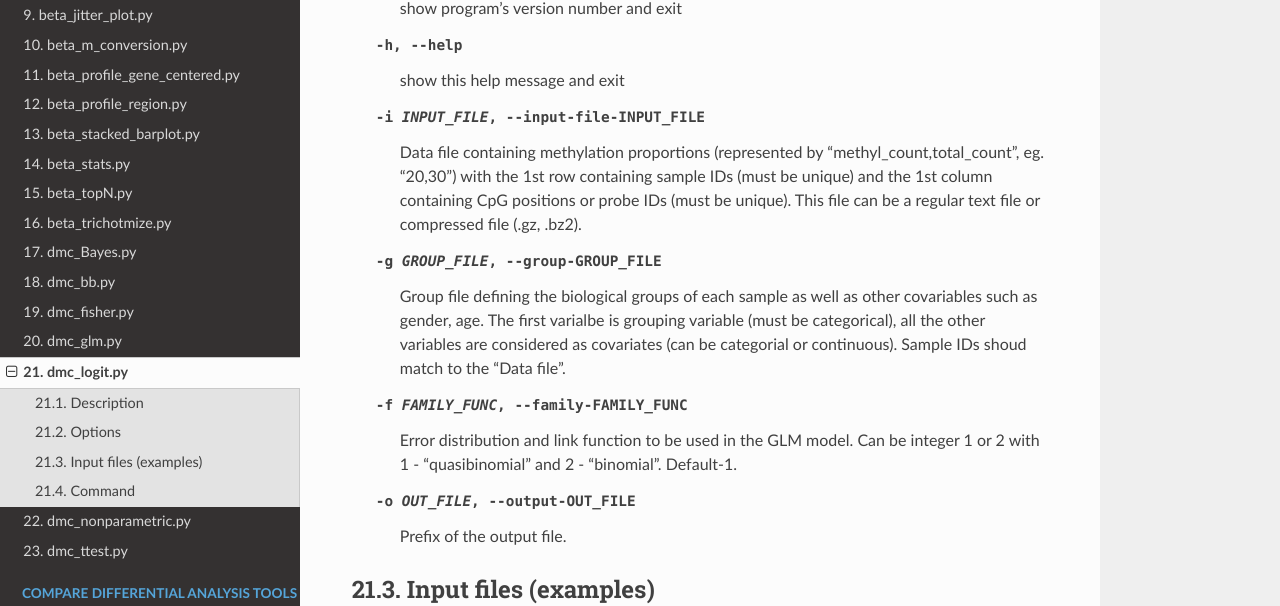
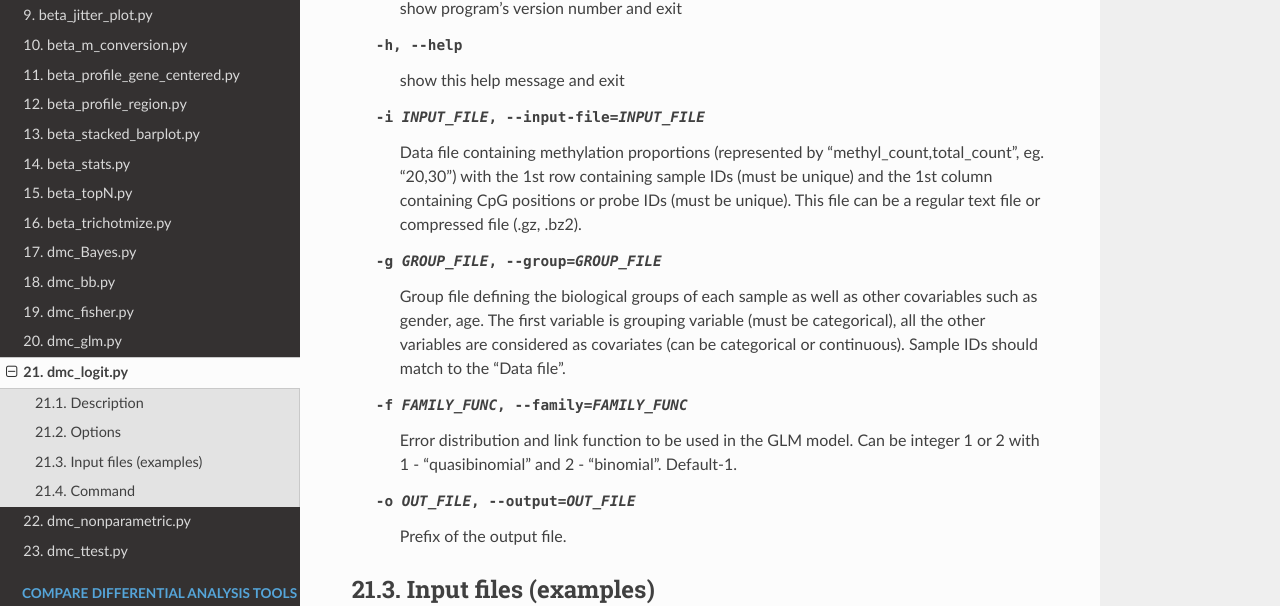
Before and after one commit to liguowang/cpgtools, a Sphinx documentation site: the page built from docs/source/demo/dmc_logit.rst, in a window 1280 px wide and 900 px high, scrolled down 280 px. Shown: the part 151-757 px from the top of the window. Built offline with Sphinx 7.4.7 and the Read the Docs theme 2.0.0, drawn with Linux system fonts in a browser that asks for light colours.

Commit message:
Update dmc_logit.rst

```diff
--- a/docs/source/demo/dmc_logit.rst
+++ b/docs/source/demo/dmc_logit.rst
@@ -13,25 +13,25 @@
 
   --version             show program's version number and exit
   -h, --help            show this help message and exit
-  -i INPUT_FILE, --input-file-INPUT_FILE
+  -i INPUT_FILE, --input-file=INPUT_FILE
                         Data file containing methylation proportions
                         (represented by "methyl_count,total_count", eg.
                         "20,30") with the 1st row containing sample IDs (must
                         be unique) and the 1st column containing CpG positions
                         or probe IDs (must be unique). This file can be a
                         regular text file or compressed file (.gz, .bz2).
-  -g GROUP_FILE, --group-GROUP_FILE
+  -g GROUP_FILE, --group=GROUP_FILE
                         Group file defining the biological groups of each
                         sample as well as other covariables such as gender,
-                        age. The first varialbe is grouping variable (must be
+                        age. The first variable is grouping variable (must be
                         categorical), all the other variables are considered
-                        as covariates (can be categorial or continuous).
-                        Sample IDs shoud match to the "Data file".
-  -f FAMILY_FUNC, --family-FAMILY_FUNC
+                        as covariates (can be categorical or continuous).
+                        Sample IDs should match to the "Data file".
+  -f FAMILY_FUNC, --family=FAMILY_FUNC
                         Error distribution and link function to be used in the
                         GLM model. Can be integer 1 or 2 with 1 -
                         "quasibinomial" and 2 - "binomial". Default-1.
-  -o OUT_FILE, --output-OUT_FILE
+  -o OUT_FILE, --output=OUT_FILE
                         Prefix of the output file.
 
 Input files (examples)
```
